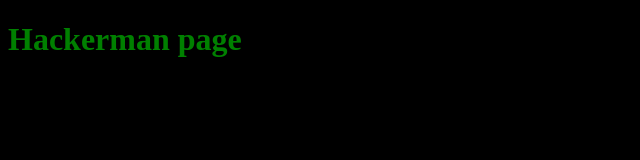
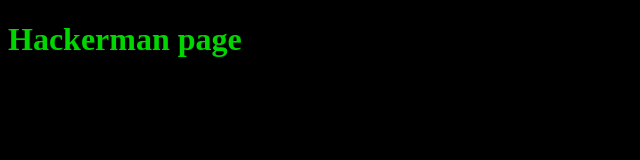
Before and after one commit to Vinz2008/hackerman-page, a plain HTML site: page index.html in a window 1280 px wide. Shown: the whole page, without its empty margins (0-640 px from the left). Drawn offline with nearby package versions, Linux system fonts and the light colour scheme.

Commit message:
added styling and js

```diff
--- a/style.css
+++ b/style.css
@@ -1,4 +1,4 @@
 body {
     background-color: black;
-    color: green;
+    color: #00D700;
 }
```
